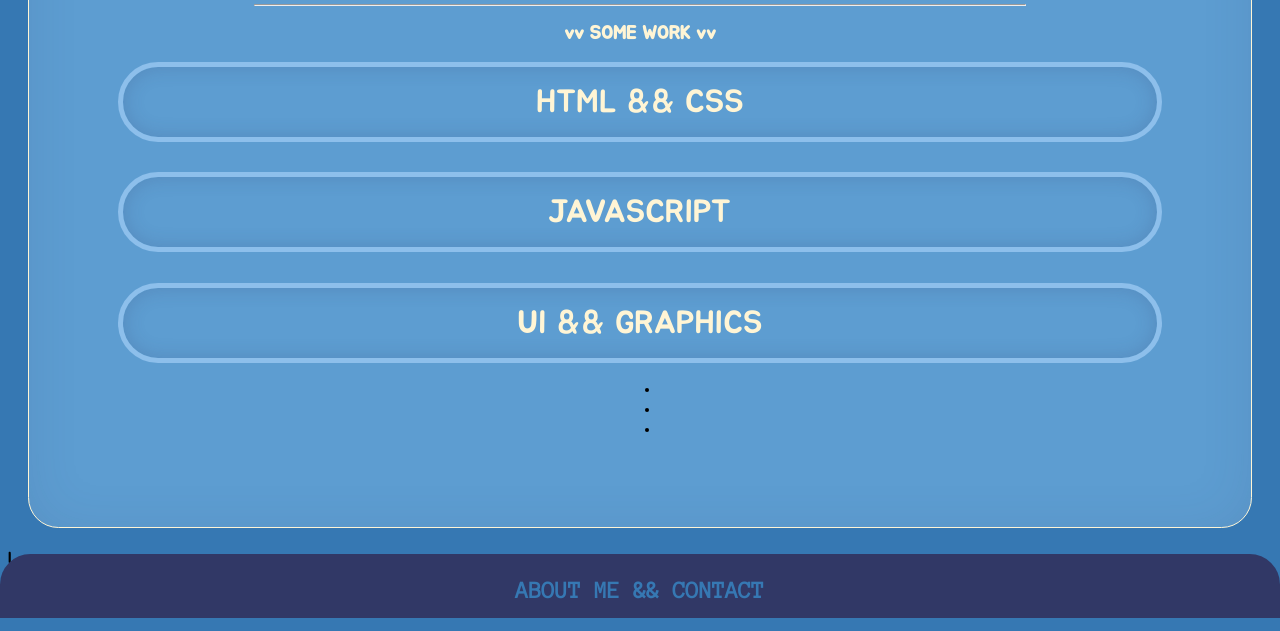
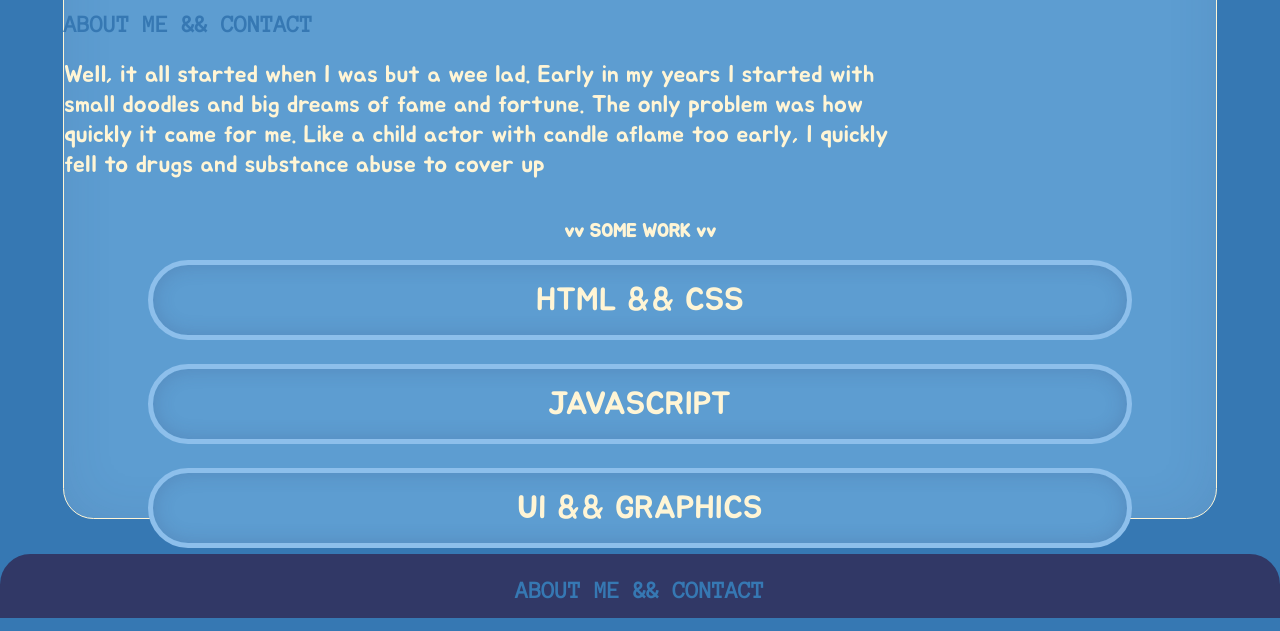
Before and after one commit to connorgranville/portfolioSite, a plain HTML site: page index.html in a window 1280 px wide. Shown: the part 182-813 px from the top of the page. Drawn offline with Linux system fonts and the light colour scheme.

Commit message:
Final Fix?

```diff
--- a/index.html
+++ b/index.html
@@ -15,26 +15,41 @@
         <div class="title">
             <h1>CONNOR GRANVILLE</h1>
             <hr>
+        </div>
+        <div class="about-me desktop">
+            <h2 id="about-me">ABOUT ME && CONTACT</h2>
+            <p id="about-me-p">
+                Well, it all started when I was but a wee lad. Early in my years I started with small doodles and big dreams of fame and fortune. The only problem was how quickly it came for me. Like a child actor with candle aflame too early, I quickly fell to drugs and substance abuse to cover up
+            </p>
+        </div>
+        </div>
+        <div class="buttons-and-links">
             <h3>vv  SOME WORK   vv</h3>
-        </div>
             <div class="work-buttons">
                 <button id="html_css">HTML && CSS</button>
                 <button id="javascript">JAVASCRIPT</button>
                 <button id="ui_graphic">UI && GRAPHICS</button>
             </div>
-        <div class="about-me desktop">
-        </div>
+            <br>
             <div class="socials">
                 <ul>
-                <li id="github"></li>
-                <li id="linkedin"></li>
-                <li id="behance"></li>
+                    <li id="github">
+                        <svg xmlns="http://www.w3.org/2000/svg" viewBox="0 0 24 24"><path d="M12 0c-6.626 0-12 5.373-12 12 0 5.302 3.438 9.8 8.207 11.387.599.111.793-.261.793-.577v-2.234c-3.338.726-4.033-1.416-4.033-1.416-.546-1.387-1.333-1.756-1.333-1.756-1.089-.745.083-.729.083-.729 1.205.084 1.839 1.237 1.839 1.237 1.07 1.834 2.807 1.304 3.492.997.107-.775.418-1.305.762-1.604-2.665-.305-5.467-1.334-5.467-5.931 0-1.311.469-2.381 1.236-3.221-.124-.303-.535-1.524.117-3.176 0 0 1.008-.322 3.301 1.23.957-.266 1.983-.399 3.003-.404 1.02.005 2.047.138 3.006.404 2.291-1.552 3.297-1.23 3.297-1.23.653 1.653.242 2.874.118 3.176.77.84 1.235 1.911 1.235 3.221 0 4.609-2.807 5.624-5.479 5.921.43.372.823 1.102.823 2.222v3.293c0 .319.192.694.801.576 4.765-1.589 8.199-6.086 8.199-11.386 0-6.627-5.373-12-12-12z"/></svg>
+                    </li>
+                    <li id="linkedin">
+                        <svg xmlns="http://www.w3.org/2000/svg" viewBox="0 0 24 24"><path d="M4.98 3.5c0 1.381-1.11 2.5-2.48 2.5s-2.48-1.119-2.48-2.5c0-1.38 1.11-2.5 2.48-2.5s2.48 1.12 2.48 2.5zm.02 4.5h-5v16h5v-16zm7.982 0h-4.968v16h4.969v-8.399c0-4.67 6.029-5.052 6.029 0v8.399h4.988v-10.131c0-7.88-8.922-7.593-11.018-3.714v-2.155z"/></svg>
+                    </li>
+                    <li id="behance">
+                        <svg xmlns="http://www.w3.org/2000/svg" viewBox="0 0 24 24"><path d="M22 7h-7v-2h7v2zm1.726 10c-.442 1.297-2.029 3-5.101 3-3.074 0-5.564-1.729-5.564-5.675 0-3.91 2.325-5.92 5.466-5.92 3.082 0 4.964 1.782 5.375 4.426.078.506.109 1.188.095 2.14h-8.027c.13 3.211 3.483 3.312 4.588 2.029h3.168zm-7.686-4h4.965c-.105-1.547-1.136-2.219-2.477-2.219-1.466 0-2.277.768-2.488 2.219zm-9.574 6.988h-6.466v-14.967h6.953c5.476.081 5.58 5.444 2.72 6.906 3.461 1.26 3.577 8.061-3.207 8.061zm-3.466-8.988h3.584c2.508 0 2.906-3-.312-3h-3.272v3zm3.391 3h-3.391v3.016h3.341c3.055 0 2.868-3.016.05-3.016z"/></svg>
+                    </li>
                 </ul>
             </div>
+        </div>
+
     </main>
     <footer id="footer">
         <div class="about-me mobile">
-            <h2 id="about-me">ABOUT ME && CONTACT</h2>
+            <h2 id="about-me-mobile"></h2>
             <p id="about-me-p">
                 Well, it all started when I was but a wee lad. Early in my years I started with small doodles and big dreams of fame and fortune. The only problem was how quickly it came for me. Like a child actor with candle aflame too early, I quickly fell to drugs and substance abuse to cover up
             </p>
@@ -42,4 +57,4 @@
     </footer>
     <script src="main.js" async></script>
 </body>
-</html>l
+</html>
--- a/main.js
+++ b/main.js
@@ -1,8 +1,17 @@
-let aboutMe = document.getElementById("about-me");
+let aboutMe = document.getElementById("about-me-mobile");
+let aboutMeText = "ABOUT ME && CONTACT";
 let footer = document.getElementById("footer");
 
+aboutMe.innerHTML = aboutMeText;
 aboutMe.addEventListener("click", expand);
 
 function expand() {
     footer.classList.toggle("expand");
+
+    //doesn't work yet -- changes text
+    if(aboutMe.innerHTML === aboutMeText) {
+        aboutMe.innerHTML = "VV CLOSE ME VV";
+    } else {
+        aboutMe.innerHTML = aboutMeText;
+    }
 }
--- a/style.css
+++ b/style.css
@@ -18,14 +18,17 @@ body {
     display: flex;
     flex-direction: column;
     justify-content: center;
-    align-content: center;
+    align-items: center;
+    margin: 0;
+    height: 90vh;
     max-height: 100vh;
     background-color: var(--dark-blue);
 }
 
 main {
-    --mobile_margin: 1.25rem;
-    margin: var(--mobile_margin);
+    /* --mobile_margin: 1.25rem;
+    margin: var(--mobile_margin); */
+    width: 90%;
     height: 85vh;
     background: var(--mid-blue);
     border: 1px solid var(--light-yellow);
@@ -37,7 +40,10 @@ main {
 }
 
 header {
-    margin: 1rem auto;
+    display: flex;
+    justify-content: center;
+    align-items: center;
+    margin: 1rem;
     margin-bottom: 0;
     width: 80%;
 }
@@ -68,11 +74,21 @@ header img {
     width: 70%;
 }
 
+.buttons-and-links {
+    display: flex;
+    flex-direction: column;
+    align-items: center;
+    justify-content: space-evenly;
+    width: 100%;
+    height: 100%;
+    color: var(--light-yellow)
+}
+
 .work-buttons {
     display: flex;
     flex-direction: column;
     align-items: center;
-    gap: 1.9rem;
+    gap: 3vh;
     width: 95%;
 }
 
@@ -99,6 +115,39 @@ header img {
     background-color: var(--dark-blue);
     border: var(--light-yellow);
     box-shadow: inset 0px 0px 20px rgba(56, 62, 104, 0.2);
+}
+
+.socials {
+    width: 80%;
+}
+
+.socials ul {
+    display: flex;
+    flex-direction: row;
+    justify-content: space-around;
+    gap: 1rem;
+    padding: 0;
+    margin: 0;
+    list-style: none;
+}
+
+.socials ul li{
+    --logo-height: 3rem;
+    height: var(--logo-height);
+    width: var(--logo-height);
+}
+
+#behance {
+    height: calc(var(--logo-height) * 1.2);
+    width: calc(var(--logo-height) * 1.2);
+}
+
+svg {
+    fill: var(--light-yellow);
+}
+
+svg:hover {
+    fill: var(--light-blue);
 }
 
 footer {
@@ -145,3 +194,15 @@ footer {
 .about-me h2:hover {
     color: var(--mid-blue);
 }
+
+.desktop {
+    display: none;
+}
+
+@media only screen and (min-width: 490px) {
+    .desktop {
+        display: inline;
+    }
+
+
+}
```
Also changed, not shown: 1 other file. Lines whose indentation alone changed are shown as unchanged.
